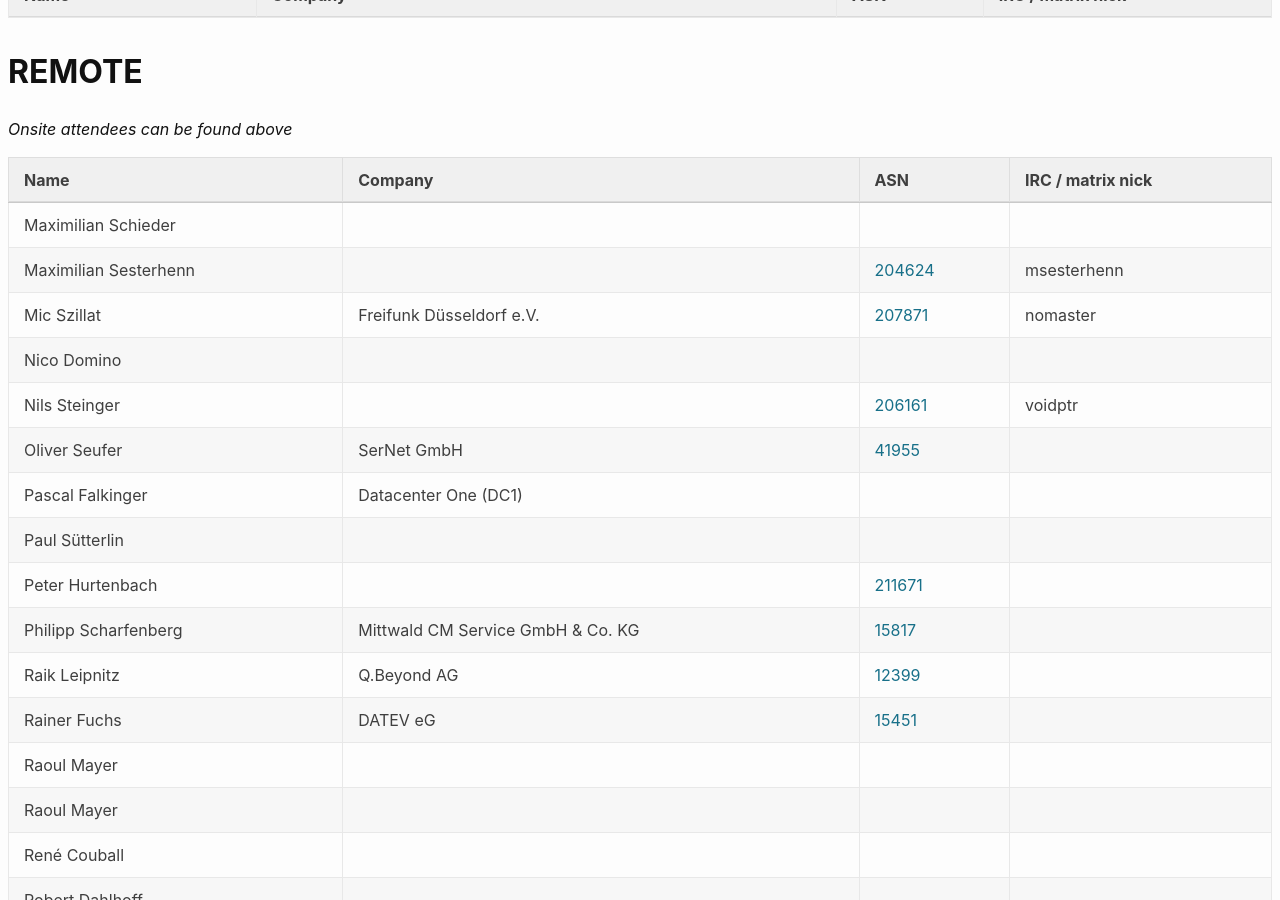
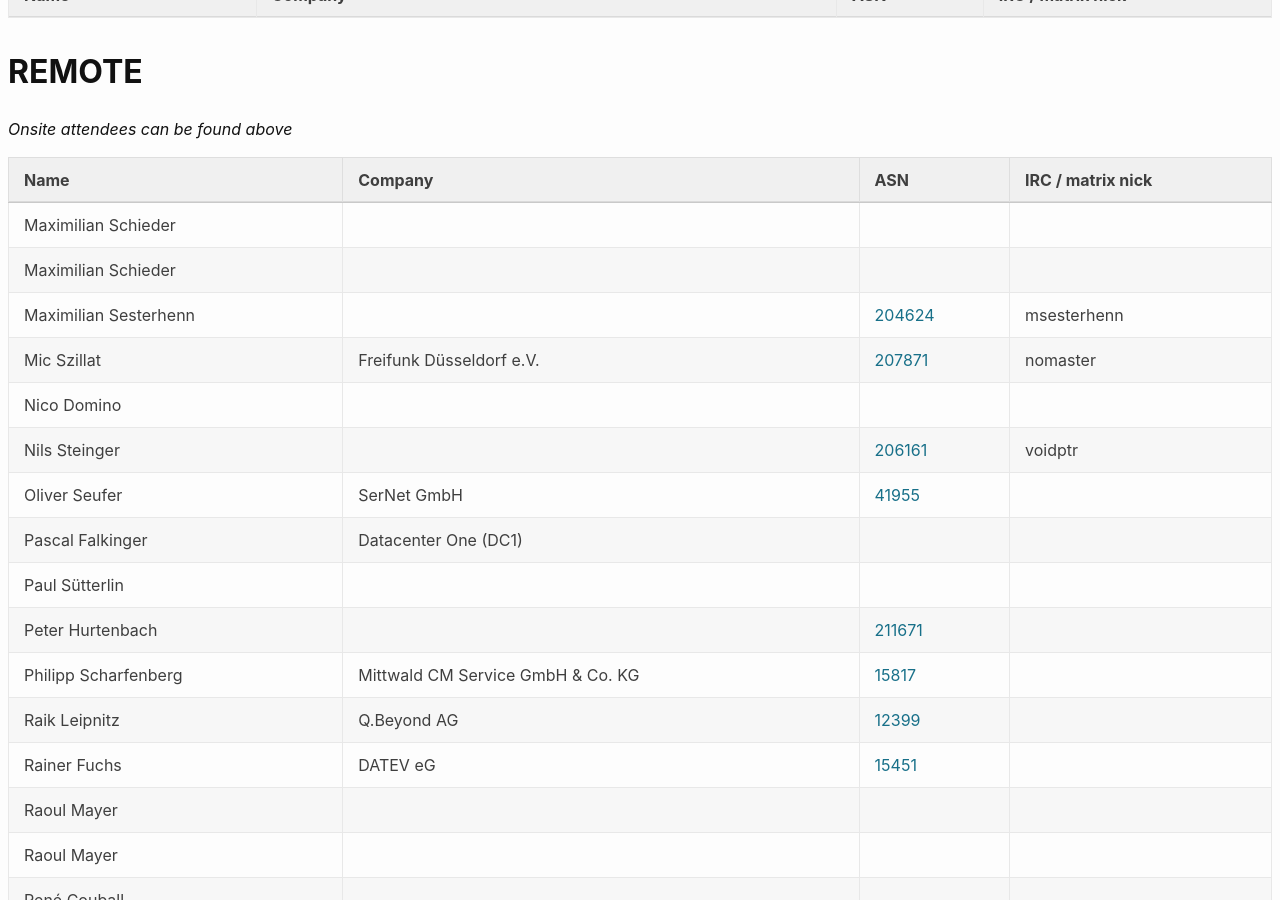
Before and after one commit to denog/pretix-attendeelist, a Jekyll site: the page built from denog16/index.markdown, in a window 1280 px wide and 900 px high, scrolled down 21609 px. Built offline with Jekyll 4.4.1, drawn with Linux system fonts in a browser that asks for light colours.

Commit message:
Latest data: Fri Oct 25 18:11:14 UTC 2024

```diff
--- a/_data/attendees_denog16_online.json
+++ b/_data/attendees_denog16_online.json
@@ -1,4 +1,10 @@
 [
+  {
+    "name": "Maximilian Schieder",
+    "company": null,
+    "irc": null,
+    "asn": null
+  },
   {
     "name": "Maximilian Schieder",
     "company": null,
```
